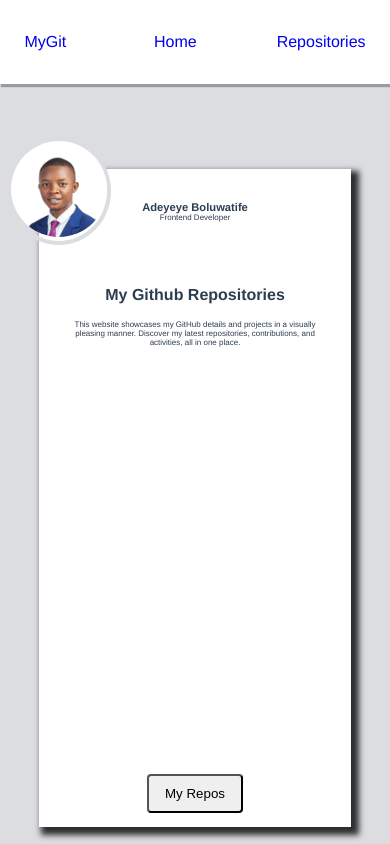
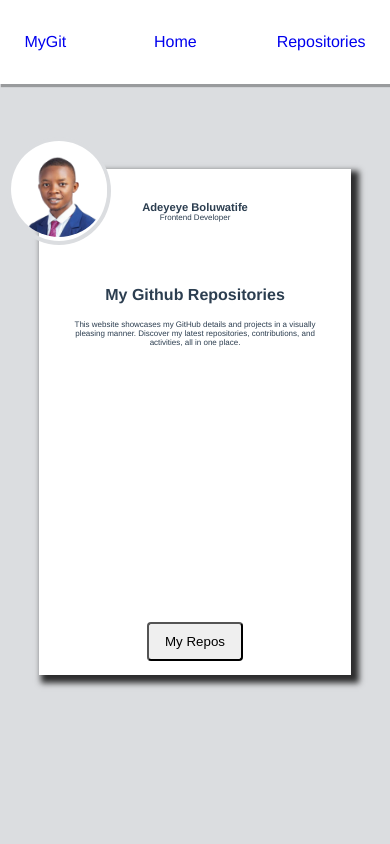
Before and after one commit to Developstar/github-projects, a Vue app: page / in a window 390 px wide. Built offline with nearby package versions, Linux system fonts and the light colour scheme.

Commit message:
reduced wrapper height

```diff
--- a/src/views/HomePage.vue
+++ b/src/views/HomePage.vue
@@ -84,7 +84,7 @@
     box-shadow: 5px 5px 6px 3px rgba(0, 0, 0, 0.8);
     margin-top: 10vh;
     width: 80vw;
-    height: 78vh;
+    height: 60vh;
     position: relative;
   }
 
```
